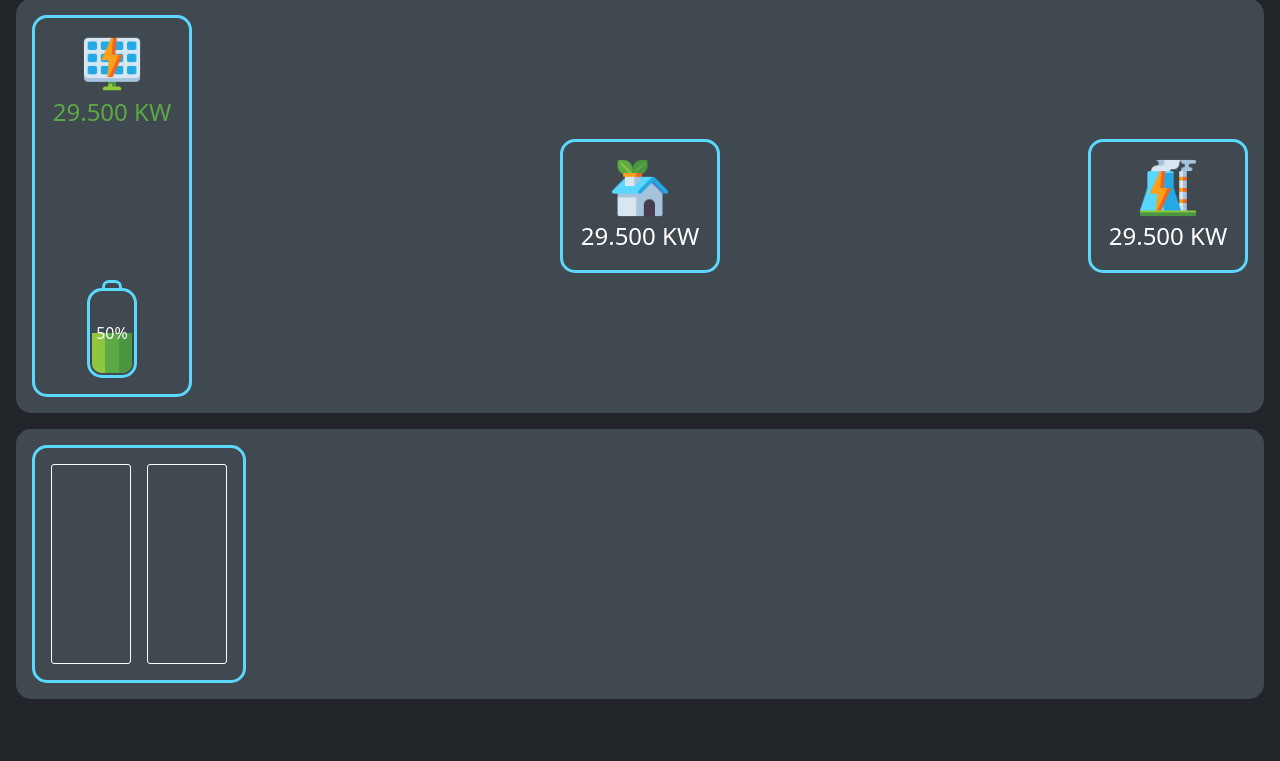
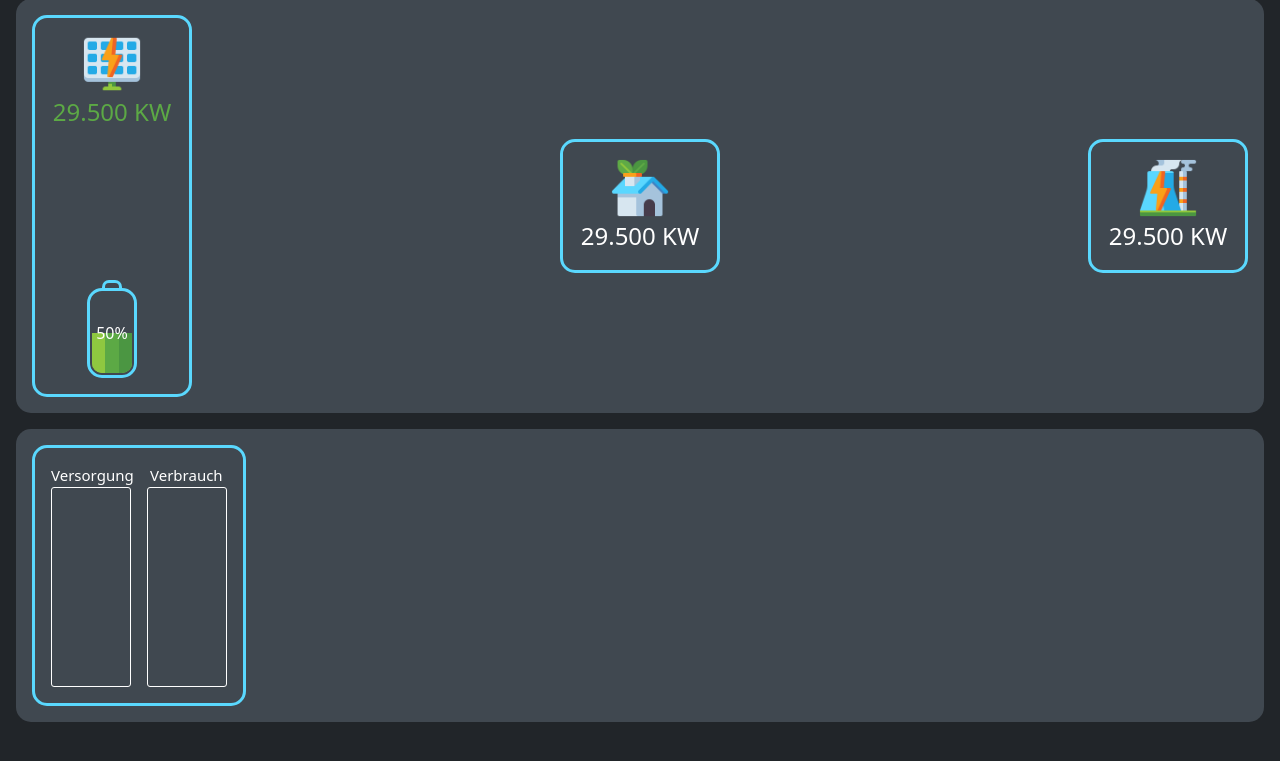
Before and after one commit to klein-artur/ModbusPV, a PHP site: page / in a window 1280 px wide. Shown: the part 17-778 px from the top of the page. Run offline with PHP 8.4, Linux system fonts and the light colour scheme; data that the repository does not hold is empty.

Commit message:
Fixed referrer issue

```diff
--- /dev/null
+++ b/Viewer/data.php
@@ -0,0 +1,4 @@
+<?php
+    header('Content-type: application/json');
+    echo(file_get_contents('../Server/state.json'));
+?>
--- a/Viewer/index.php
+++ b/Viewer/index.php
@@ -56,6 +56,12 @@
     </div>
     <div class="align-items-center pvbox" id="info-box">
         <div id="relative-usage" class="position-relative align-items-center text-center float-left bordered">
+            <div id="bar-description-provide" class="bar-description float-left">
+                Versorgung
+            </div>
+            <div class="bar-description float-none">
+                Verbrauch
+            </div>
             <div class="bar-holder">
                 <div class="bar-element bg-cool" id="pv-bar"></div>
                 <div class="bar-element bg-warning" id="battery-bar"></div>
--- a/Viewer/script.js
+++ b/Viewer/script.js
@@ -362,14 +362,14 @@ $(window).on('load', function () {
     }
 
     $.ajax({
-        url: "http://localhost:8000/Server/data.php"
+        url: "Server/data.php"
       })
         .done(doneFunction);
 
     setInterval(
         () => {
             $.ajax({
-                url: "http://localhost:8000/Server/data.php"
+                url: "Server/data.php"
               })
                 .done(doneFunction);
         }, 1000
--- a/Viewer/styles.css
+++ b/Viewer/styles.css
@@ -316,3 +316,11 @@
 #footer-box {
     position: absolute;
 }
+
+.bar-description {
+    font-size: 15px;
+}
+
+#bar-description-provide {
+    margin-right: 12px;
+}
```
